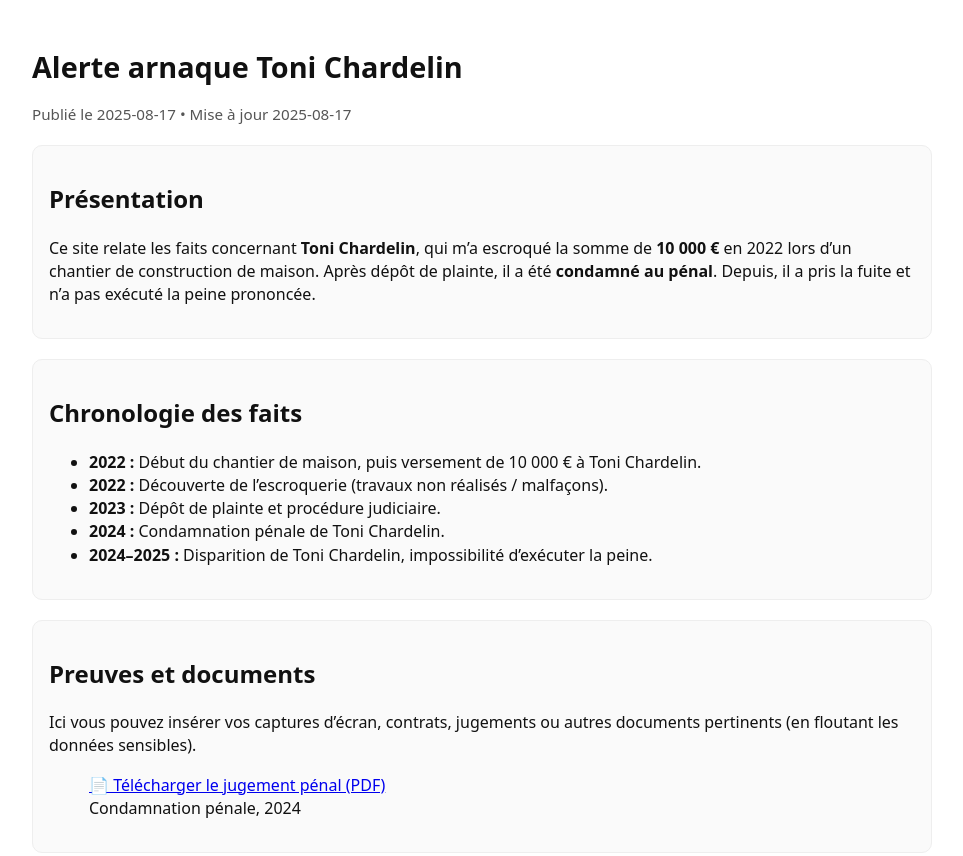
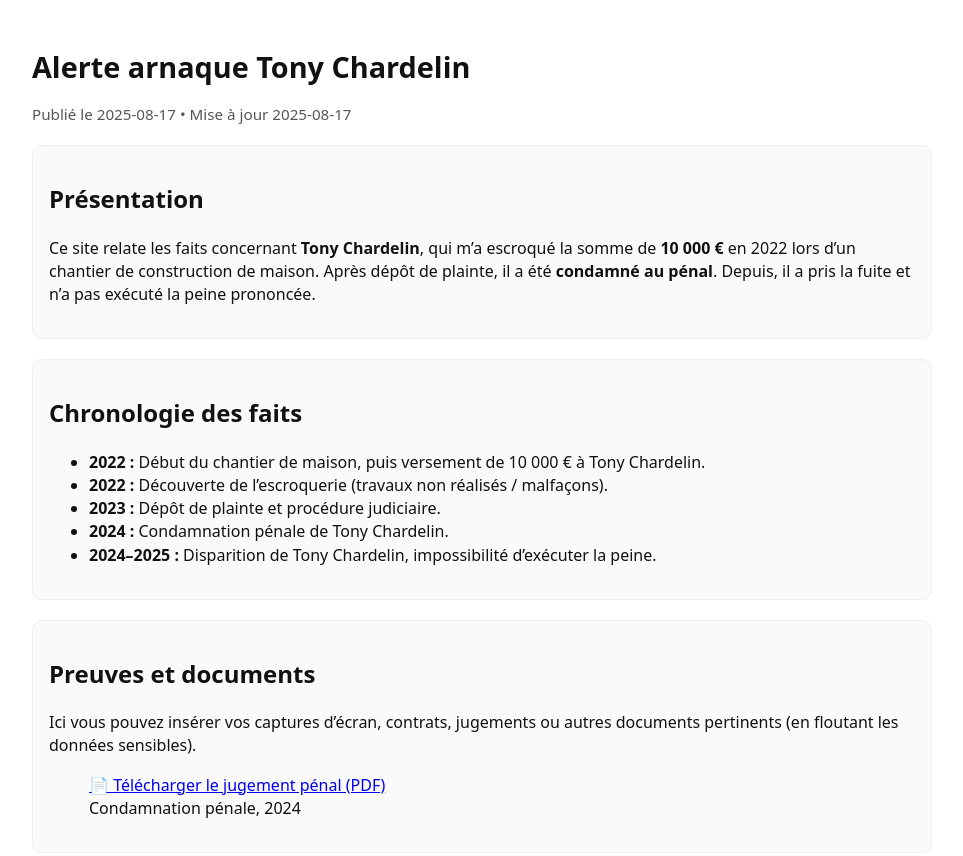
Before and after one commit to davidventre/arnaque-alerte, a plain HTML site: page index.html in a window 1280 px wide. Shown: the top 856 px of the page, without its empty margins (158-1121 px from the left). Drawn offline with Linux system fonts and the light colour scheme.

Commit message:
Update index.html

```diff
--- a/index.html
+++ b/index.html
@@ -3,15 +3,15 @@
 <head>
   <meta charset="utf-8" />
   <meta name="viewport" content="width=device-width,initial-scale=1" />
-  <title>Alerte arnaque construction - Toni Chardelin</title>
-  <meta name="description" content="Témoignage sur l'arnaque de Toni Chardelin qui m'a escroqué 10 000 € en 2022 dans le cadre d'un chantier de maison. Condamné au pénal, il a ensuite disparu." />
+  <title>Alerte arnaque construction - Tony Chardelin</title>
+  <meta name="description" content="Témoignage sur l'arnaque de Tony Chardelin qui m'a escroqué 10 000 € en 2022 dans le cadre d'un chantier de maison. Condamné au pénal, il a ensuite disparu." />
   <meta name="robots" content="index,follow" />
   <link rel="canonical" href="https://alerte-arnaques-immobilier.fr/" />
 
   <!-- Open Graph / Social preview -->
   <meta property="og:type" content="article" />
-  <meta property="og:title" content="Alerte arnaque Toni Chardelin" />
-  <meta property="og:description" content="Informations factuelles : arnaque de Toni Chardelin, 10 000 € en 2022, condamnation pénale, disparition." />
+  <meta property="og:title" content="Alerte arnaque Tony Chardelin" />
+  <meta property="og:description" content="Informations factuelles : arnaque de Tony Chardelin, 10 000 € en 2022, condamnation pénale, disparition." />
   <meta property="og:url" content="https://alerte-arnaques-immobilier.fr/" />
   <meta property="og:image" content="/images/preview.jpg" />
 
@@ -31,24 +31,24 @@
 </head>
 <body>
   <header>
-    <h1>Alerte arnaque Toni Chardelin</h1>
+    <h1>Alerte arnaque Tony Chardelin</h1>
     <p class="meta">Publié le <time datetime="2025-08-17">2025-08-17</time> • Mise à jour 2025-08-17</p>
   </header>
 
   <main>
     <section>
       <h2>Présentation</h2>
-      <p>Ce site relate les faits concernant <strong>Toni Chardelin</strong>, qui m’a escroqué la somme de <strong>10 000 €</strong> en 2022 lors d’un chantier de construction de maison. Après dépôt de plainte, il a été <strong>condamné au pénal</strong>. Depuis, il a pris la fuite et n’a pas exécuté la peine prononcée.</p>
+      <p>Ce site relate les faits concernant <strong>Tony Chardelin</strong>, qui m’a escroqué la somme de <strong>10 000 €</strong> en 2022 lors d’un chantier de construction de maison. Après dépôt de plainte, il a été <strong>condamné au pénal</strong>. Depuis, il a pris la fuite et n’a pas exécuté la peine prononcée.</p>
     </section>
 
     <section>
       <h2>Chronologie des faits</h2>
       <ul>
-        <li><strong>2022 :</strong> Début du chantier de maison, puis versement de 10 000 € à Toni Chardelin.</li>
+        <li><strong>2022 :</strong> Début du chantier de maison, puis versement de 10 000 € à Tony Chardelin.</li>
         <li><strong>2022 :</strong> Découverte de l’escroquerie (travaux non réalisés / malfaçons).</li>
         <li><strong>2023 :</strong> Dépôt de plainte et procédure judiciaire.</li>
-        <li><strong>2024 :</strong> Condamnation pénale de Toni Chardelin.</li>
-        <li><strong>2024–2025 :</strong> Disparition de Toni Chardelin, impossibilité d’exécuter la peine.</li>
+        <li><strong>2024 :</strong> Condamnation pénale de Tony Chardelin.</li>
+        <li><strong>2024–2025 :</strong> Disparition de Tony Chardelin, impossibilité d’exécuter la peine.</li>
       </ul>
     </section>
 
```
